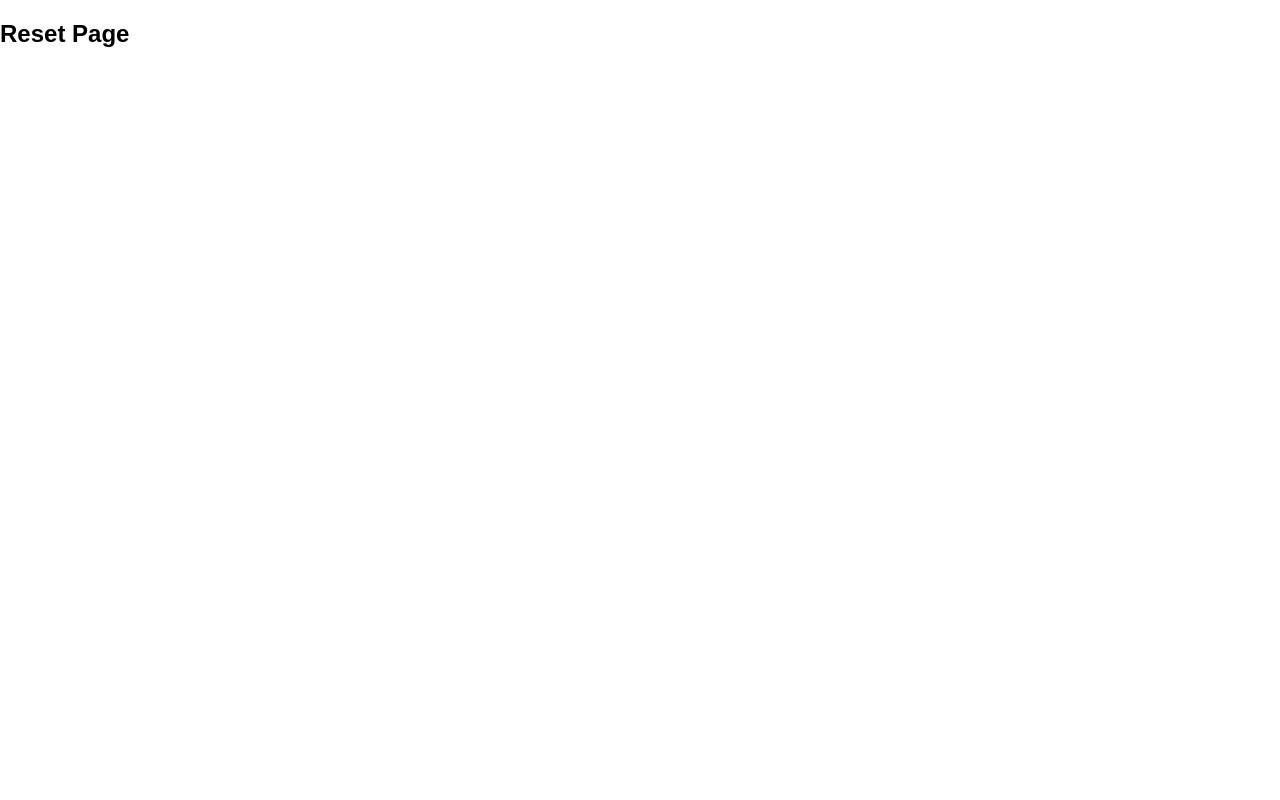
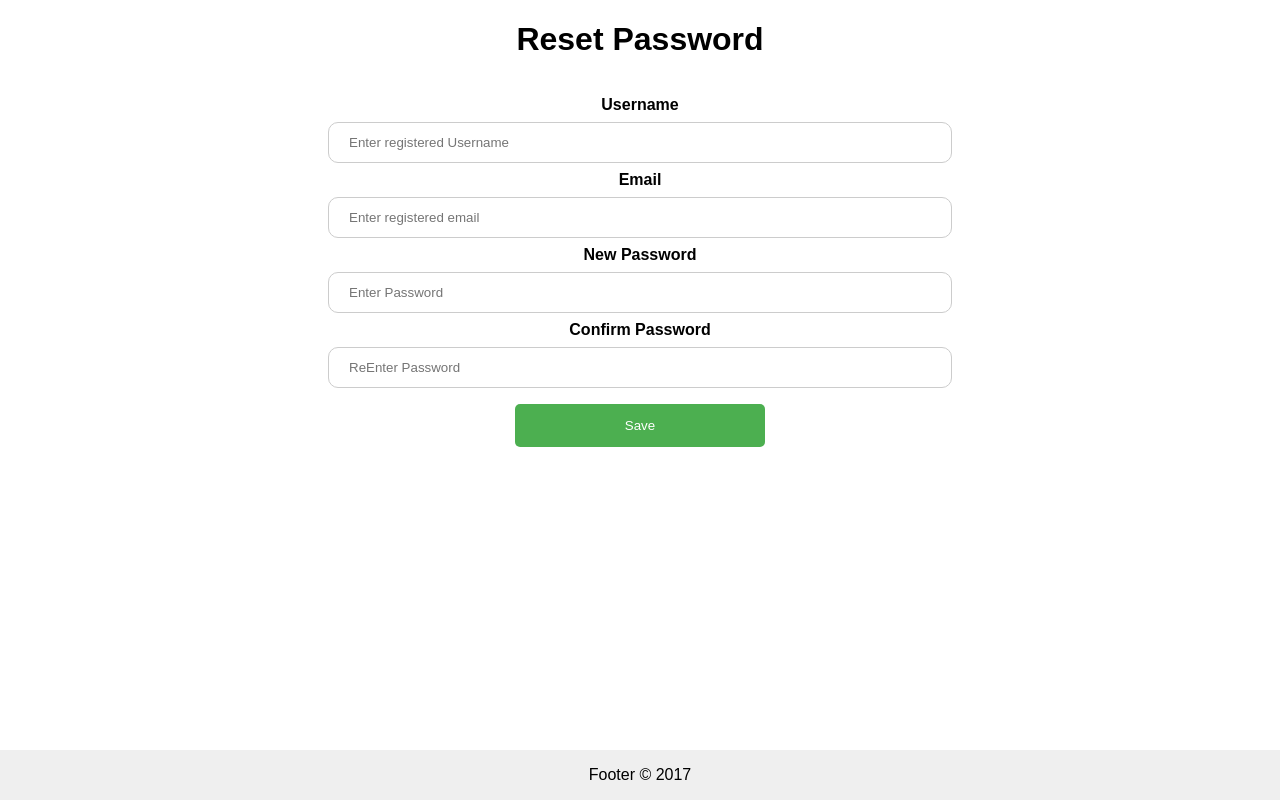
Before and after one commit to BrimeNotes/webapp, a React (Create React App) app: page /reset in a window 1280 px wide. Built offline with nearby package versions, Linux system fonts and the light colour scheme.

Commit message:
Code Refactoring and Reorganisation

```diff
--- a/package.json
+++ b/package.json
@@ -1,5 +1,5 @@
 {
-  "name": "BrimeNotes-Webapp",
+  "name": "my-app",
   "version": "0.1.0",
   "private": true,
   "dependencies": {
--- a/src/App.css
+++ b/src/App.css
@@ -23,10 +23,6 @@
   width: 50%;
   padding-top: 30px;
   }
-
-form {
-    border: 2px solid #000000;
-}
 
 input[type=text], input[type=password], input[type=email] {
     width: 50%;
@@ -72,3 +68,13 @@ button:hover {
   from { transform: rotate(0deg); }
   to { transform: rotate(360deg); }
 }
+
+footer {
+  position: absolute;
+  right: 0;
+  bottom: 0;
+  left: 0;
+  padding: 1rem;
+  background-color: #efefef;
+  text-align: center;
+}
--- a/src/App.js
+++ b/src/App.js
@@ -1,144 +1,30 @@
 import React, { Component } from 'react';
-import axios from 'axios'
+import {
+  BrowserRouter as Router,
+  Route
+} from 'react-router-dom';
 import './App.css';
-import {
-  Link,
-  BrowserRouter as Router,
-} from 'react-router-dom'
-//import {Router} from 'react-router'
 
+import Landing from "./pages/Landing";
+import Login from "./pages/Login";
+import Signup from "./pages/Signup";
+import Reset from "./pages/Reset";
+import Footer from "./components/Footer";
 
 export default class App extends Component {
-
-  constructor(props, context) {
-    super(props, context);
-    this.state = { uid: '', password: '' };
-    this.onFormSubmit = this.onFormSubmit.bind(this);
-    this.onFormChange = this.onFormChange.bind(this);
-  }
-
-  onFormChange(e) {
-    this.setState({
-      [e.target.name]: e.target.value,
-    });
-  }
-
-  onFormSubmit(e) {
-    e.preventDefault();
-    //console.log(this.state);
-
-    axios({
-      url: this.props.action,
-      method: 'post',
-      headers: {
-        'Accept':'application/json'
-      },
-      data: {
-        uid: this.state.uid,
-        password: this.state.password
-      }
-    })
-    .then(response => {
-      // Successful login, redirect to /upload
-      Router.push('/signin');
-
-    })
-
-    .then(function (response) {
-      console.log(response);
-    })
-    .catch(function (error) {
-      if (error.response) {
-        console.log(error.response.data);
-        console.log(error.response.status);
-        console.log(error.response.headers);
-      }
-    });
-    this.setState({ uid: '', password: '' });
-  }
-
-
   render() {
     return (
       <div className="App">
-        <form
-          id="main-login"
-          action={this.props.action}
-          method={this.props.method}
-          onSubmit={this.onFormSubmit}>
-          <h2>Login Page</h2>
-          <div className="container">
-            <label><b>Username</b></label><br/>
-            <input type="text" placeholder="Enter Username" name="uid"
-              required onChange={this.onFormChange}/><br/>
-
-              <label><b>Password</b></label><br/>
-              <input type="password" placeholder="Enter Password" name="password"
-                required onChange={this.onFormChange}/><br/>
-
-                <button type="submit">Login</button>
-              </div>
-
-              <div className="container" style={{backgroundColor:"#f1f1f1"}}>
-                <a href=""><span className="psw"><Link to="/reset">Forgot password?</Link></span></a><br></br>
-                New User? <a href=""><Link to="/signin">Create account</Link></a>.
-              </div>
-
-            </form>
+        <Router >
+          <div>
+            <Route exact path="/" component={Landing} />
+            <Route path="/login" component={Login} />
+            <Route path="/signup" component={Signup} />
+            <Route path="/reset" component={Reset} />
           </div>
-        );
-      }
-    }
-    App.defaultProps = {
-      action: 'http://brime.ml/user/login',
-    };
-
-    export class Signin extends Component {
-
-      render() {
-        return (
-          <div className="App">
-            <form
-              id="main-login"
-              // action={this.props.action}
-              // method={this.props.method}
-              // onSubmit={this.onFormSubmit}
-              >
-              <h2>Signup Page</h2>
-              <div className="container">
-                <label><b>Username</b></label><br/>
-                <input type="text" placeholder="Enter Username" name="uid"
-                  required /><br/>
-
-                  <label><b>Email</b></label><br/>
-                  <input type="email" placeholder="Enter email" name="eid"
-                    required /><br/>
-
-                  <label><b>Password</b></label><br/>
-                  <input type="password" placeholder="Enter Password" name="password"
-                    required/><br/>
-
-                    <label><b>ReEnter Password</b></label><br/>
-                    <input type="password" placeholder="ReEnter Password" name="password"
-                      required/><br/>
-
-                    <button type="submit">Signup</button>
-                  </div>
-
-
-                </form>
-              </div>
-        );
-      }
-    }
-
-    export class Reset extends Component {
-
-      render() {
-        return (
-          <div>
-            <h2>Reset Page</h2>
-          </div>
-        );
-      }
-    }
+        </Router>
+        <Footer/>
+      </div>
+    );
+  }
+}
--- /dev/null
+++ b/src/components/Footer.js
@@ -0,0 +1,9 @@
+import React from "react";
+
+export default class Footer extends React.Component{
+    render(){
+        return(
+            <footer>Footer &copy; 2017</footer>
+        );
+    }
+}
--- a/src/index.js
+++ b/src/index.js
@@ -3,20 +3,12 @@ import ReactDOM from 'react-dom';
 import './index.css';
 import App from './App';
 import {
-  BrowserRouter as Router,
-  Route,
-} from 'react-router-dom';
-import { Reset, Signin } from './App.js';
+//  BrowserRouter as Router,
+//  Route,
+} from 'react-router-dom'
 import registerServiceWorker from './registerServiceWorker';
 
-
 ReactDOM.render(
-  <Router>
-    <div>
-      <Route exact path="/login" component={App}/>
-      <Route exact path="/reset" component={Reset}/>
-      <Route exact path="/signin" component={Signin}/>
-    </div>
-  </Router>
+  <App />
   , document.getElementById('root'));
   registerServiceWorker();
--- /dev/null
+++ b/src/pages/Landing.js
@@ -0,0 +1,15 @@
+import React from "react";
+import { Link } from 'react-router-dom';
+
+export default class Landing extends React.Component {
+    render() {
+        return (
+            <div style={{ textAllign: "center" , marginTop: "2em"}}>
+                <a href="#" ><img src="https://octodex.github.com/images/minion.png" style={{maxWidth:"10%"}} alt="logo"/></a>
+                <h1 style={{color: "#fb6737"}}>Github Web</h1>
+                <p>Description Here</p>
+                <Link to="/login">Login</Link>
+            </div>
+        );
+    }
+}
--- /dev/null
+++ b/src/pages/Login.js
@@ -0,0 +1,35 @@
+import React from "react";
+import { Link } from 'react-router-dom';
+
+export default class Login extends React.Component {
+    render() {
+        return (
+            <div>
+                <h1>Login</h1>
+                <form
+                    id="main-login"
+                    action={this.props.action}
+                    method={this.props.method}
+                    onSubmit={this.onFormSubmit}>
+                    <div className="container">
+                        <label><b>Username</b></label><br />
+                        <input type="text" placeholder="Enter Username" name="uid"
+                            required onChange={this.onFormChange} /><br />
+
+                        <label><b>Password</b></label><br />
+                        <input type="password" placeholder="Enter Password" name="password"
+                            required onChange={this.onFormChange} /><br />
+
+                        <button type="submit">Login</button>
+                    </div>
+
+                    <div className="container">
+                        <a href=""><span className="psw"><Link to="/reset">Forget Pssword?</Link></span></a><br></br>
+                        New User? <a href=""><Link to="/signup">Create account</Link></a>.
+                    </div>
+
+                </form>
+            </div>
+        );
+    }
+}
--- /dev/null
+++ b/src/pages/Reset.js
@@ -0,0 +1,38 @@
+import React from "react";
+import { Link } from 'react-router-dom';
+
+export default class Reset extends React.Component {
+    render() {
+        return (
+            <div>
+                <h1>Reset Password</h1>
+                <form
+                    id="main-login"
+                    action={this.props.action}
+                    method={this.props.method}
+                    onSubmit={this.onFormSubmit}>
+                    <div className="container">
+                        <label><b>Username</b></label><br />
+                        <input type="text" placeholder="Enter registered Username" name="uid"
+                            required onChange={this.onFormChange} /><br />
+
+                        <label><b>Email</b></label><br/>
+                        <input type="email" placeholder="Enter registered email" name="eid"
+                            required /><br/>
+
+                        <label><b>New Password</b></label><br />
+                        <input type="password" placeholder="Enter Password" name="password"
+                            required onChange={this.onFormChange} /><br />
+
+                        <label><b>Confirm Password</b></label><br />
+                        <input type="password" placeholder="ReEnter Password" name="password"
+                            required onChange={this.onFormChange} /><br />
+
+                        <button type="submit">Save</button>
+                    </div>
+
+                </form>
+            </div>
+        );
+    }
+}
--- /dev/null
+++ b/src/pages/Signup.js
@@ -0,0 +1,38 @@
+import React from "react";
+
+export default class Signup extends React.Component {
+    render() {
+      return (
+        <div className="App">
+          <form
+            id="main-login"
+            // action={this.props.action}
+            // method={this.props.method}
+            // onSubmit={this.onFormSubmit}
+            >
+            <h2>Signup Page</h2>
+            <div className="container">
+              <label><b>Username</b></label><br/>
+              <input type="text" placeholder="Enter Username" name="uid"
+                required /><br/>
+
+                <label><b>Email</b></label><br/>
+                <input type="email" placeholder="Enter email" name="eid"
+                  required /><br/>
+
+                <label><b>Password</b></label><br/>
+                <input type="password" placeholder="Enter Password" name="password"
+                  required/><br/>
+
+                  <label><b>ReEnter Password</b></label><br/>
+                  <input type="password" placeholder="ReEnter Password" name="password"
+                    required/><br/>
+
+                  <button type="submit">Signup</button>
+                </div>
+
+              </form>
+            </div>
+      );
+    }
+}
```
Also changed, not shown: 1 other file (tests, documents, lock files or other folders).
